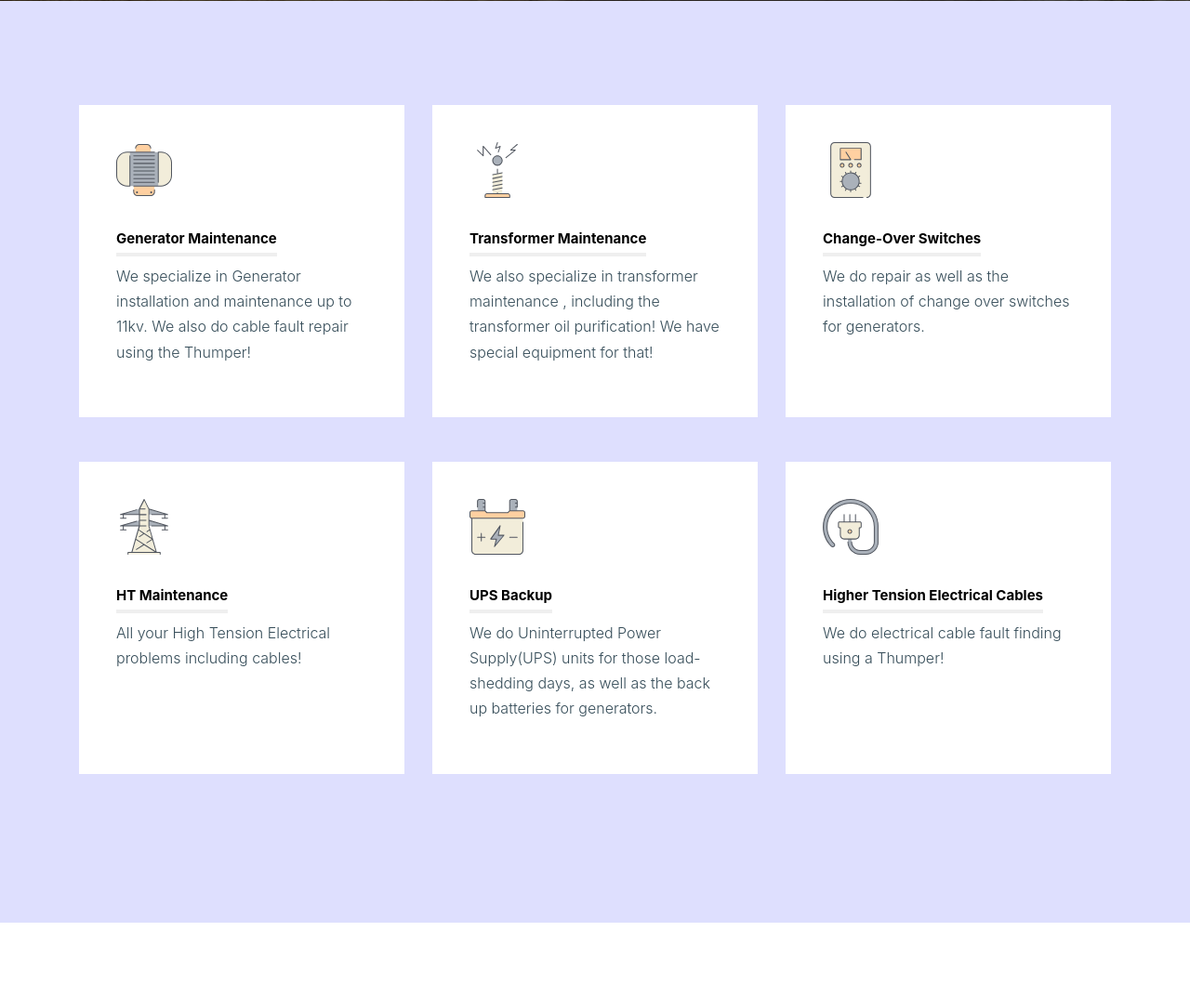
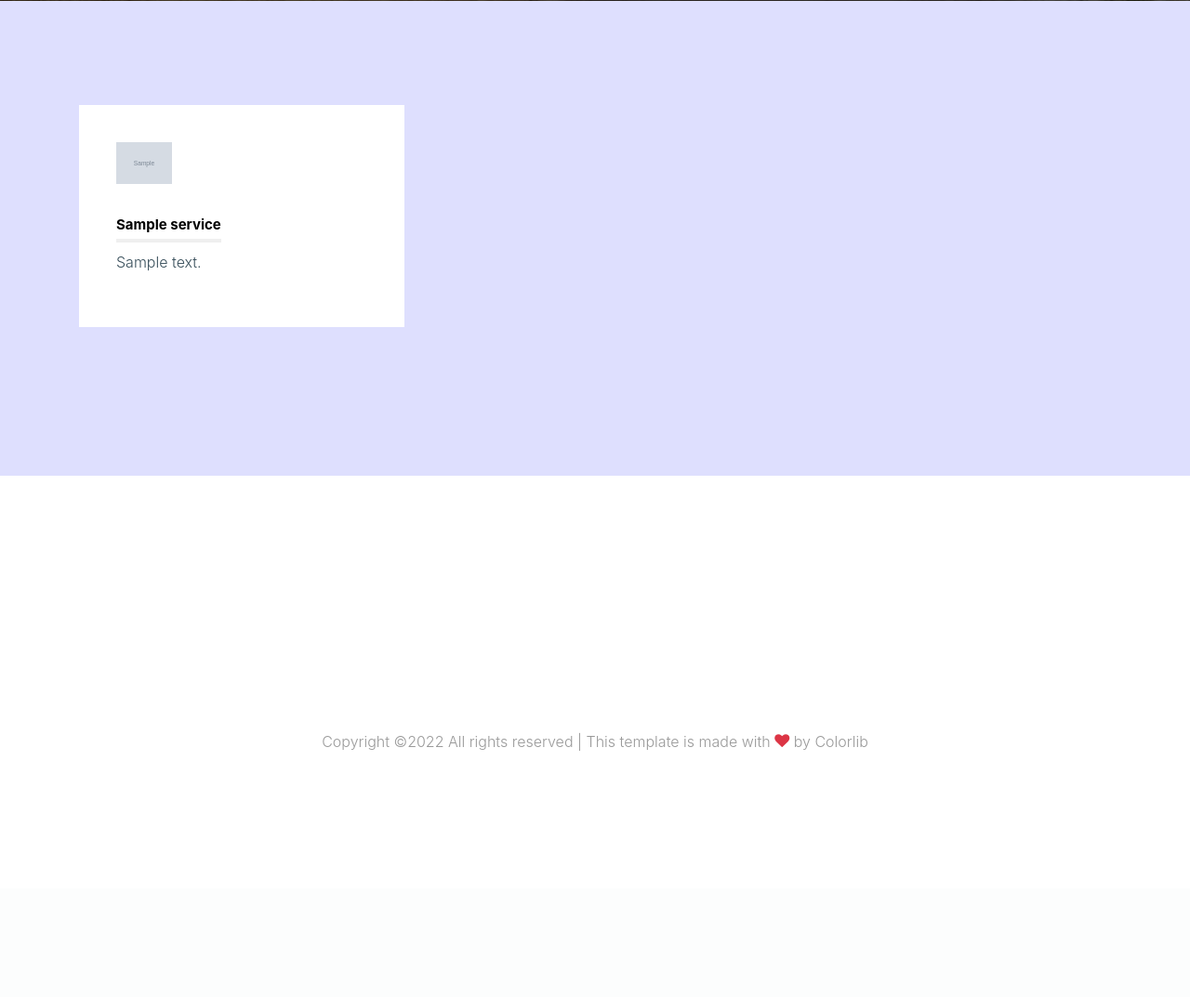
Before and after one commit to shaymk1/alin-elfen-electrical-enterprises, a Django app: page /services/ in a window 1280 px wide. Shown: the part 719-1792 px from the top of the page at 93% size. After the commit the page ends 1527 px from the top, so only its background shows below. Run offline with Django 4.2, Linux system fonts and the light colour scheme; tables that the repository leaves empty hold one stand-in row (values such as "Sample post"); grey boxes marked "Sample" are stand-in pictures; some libraries are stand-ins or nearby versions; some web fonts are replaced.

Commit message:
added srvices views and jinja tags to service templates

```diff
--- a/app/models.py
+++ b/app/models.py
@@ -10,9 +10,7 @@ class Services(models.Model):
   title = models.CharField(max_length=200)
   description = models.TextField(blank=True)
   svg_file = models.FileField(upload_to="assets/photos",       blank=True,validators = [validate_file_extension])
-  # svg = models.FileField()
-  # image = models.ImageField(upload_to='image_upload_path')
-  # image = models.ImageField('Image', upload_to = 'photos',validators = [validate_file_extension])
+
 
   class Meta:
     verbose_name = 'services'
--- a/app/views.py
+++ b/app/views.py
@@ -1,22 +1,41 @@
 # from multiprocessing import context
-from django.shortcuts import render
+from django.shortcuts import render, redirect
+from .models import *
 
 
 def home(request):
-  context = {}
-  return render(request, 'app/index.html',context )
+    context = {}
+    return render(request, 'app/index.html', context)
 
 
 def about(request):
-  context = {}
-  return render(request, 'app/about.html', context)
+    context = {}
+    return render(request, 'app/about.html', context)
 
 
 def services(request):
-  context = {}
-  return render(request, 'app/services.html', context)
+    services = Services.objects.all()
+    context = {
+        'services': services
+    }
+    return render(request, 'app/services.html', context)
 
 
 def contact(request):
-  context = {}
-  return render(request, 'app/contact.html', context)
+
+    if request.method == 'POST':
+        # If key is in request.POST the key variable will be equal to it, if not, then it will be equal to False.
+        first_name = request.POST.get('first-name', False)
+        last_name = request.POST.get('last-name', False)
+        email = request.POST.get('email', False)
+        message = request.POST.get('message', False)
+        context = {
+            'first_name': first_name,
+            'last_name': last_name,
+            'email': email,
+            'message': message
+        }
+        return render(request, 'app/contact.html', context)
+
+    else:
+        return render(request, 'app/contact.html')
--- a/templates/app/services.html
+++ b/templates/app/services.html
@@ -20,77 +20,17 @@
     <div class="site-section" style="background-color: #dedffe;">
       <div class="container">
         <div class="row align-items-stretch">
+          {% for service in services %}
           <div class="col-md-6 mb-5 mb-lg-5 col-lg-4">
             <div class="service-2 h-100">
               <div class="svg">
-                <img src="{% static './assets/images/gen.svg' %}" alt="Image" class="">
+                <img src="{{service.svg_file.url}}" alt="Image" class="">
               </div>
-
-              <h3><span style = "font-size: 15px;">Generator Maintenance</span></h3>
-              <p>We specialize in Generator installation and maintenance up to 11kv. We also do cable fault repair using the Thumper!</p>
-
+              <h3><span style = "font-size: 15px;">{{service.title}}</span></h3>
+              <p>{{service.description}}</p>
             </div>
           </div>
-          <div class="col-md-6 mb-5 mb-lg-5 col-lg-4">
-            <div class="service-2 h-100">
-              <div class="svg">
-                <img src="{% static './assets/images/transformer.svg' %}" alt="Image" class="">
-              </div>
-
-              <h3><span style = "font-size: 15px;" >Transformer Maintenance</span></h3>
-              <p>We also specialize in transformer maintenance , including the transformer oil purification! We have special equipment for that!</p>
-
-            </div>
-          </div>
-          <div class="col-md-6 mb-5 mb-lg-5 col-lg-4">
-            <div class="service-2 h-100">
-              <div class="svg">
-                <img src="{% static './assets/images/ammeter.svg' %}" alt="Image" class="">
-              </div>
-
-              <h3><span style = "font-size: 15px;">Change-Over Switches </span></h3>
-              <p>We do repair as well as the installation of change over switches for generators.</p>
-
-            </div>
-          </div>
-
-
-          <div class="col-md-6 mb-5 mb-lg-5 col-lg-4">
-            <div class="service-2 h-100">
-              <div class="svg">
-                <img src="{% static './assets/images/power.svg' %}" alt="Image" class="">
-              </div>
-
-              <h3><span style = "font-size: 15px;">HT Maintenance</span></h3>
-              <p>All your High Tension Electrical problems including cables!</p>
-
-
-
-            </div>
-          </div>
-          <div class="col-md-6 mb-5 mb-lg-5 col-lg-4">
-            <div class="service-2 h-100">
-              <div class="svg">
-                <img src="{% static './assets/images/battery.svg' %}" alt="Image" class="">
-              </div>
-
-              <h3><span style = "font-size: 15px;">UPS Backup</span></h3>
-              <p>We do Uninterrupted Power Supply(UPS) units for those load-shedding days, as well as the back up batteries for generators.</p>
-
-            </div>
-          </div>
-          <div class="col-md-6 mb-5 mb-lg-5 col-lg-4">
-            <div class="service-2 h-100">
-              <div class="svg">
-                <img src="{% static './assets/images/cable.svg' %}" alt="Image" class="">
-              </div>
-
-              <h3><span style = "font-size: 15px;">Higher Tension Electrical Cables</span></h3>
-              <p>We do electrical cable fault finding using a Thumper!</p>
-
-            </div>
-          </div>
-
+          {% endfor %}
         </div>
       </div>
     </div>
```
Also changed, not shown: extra.txt (+62 -0 lines), templates/app/contact.html (+5 -5 lines).
